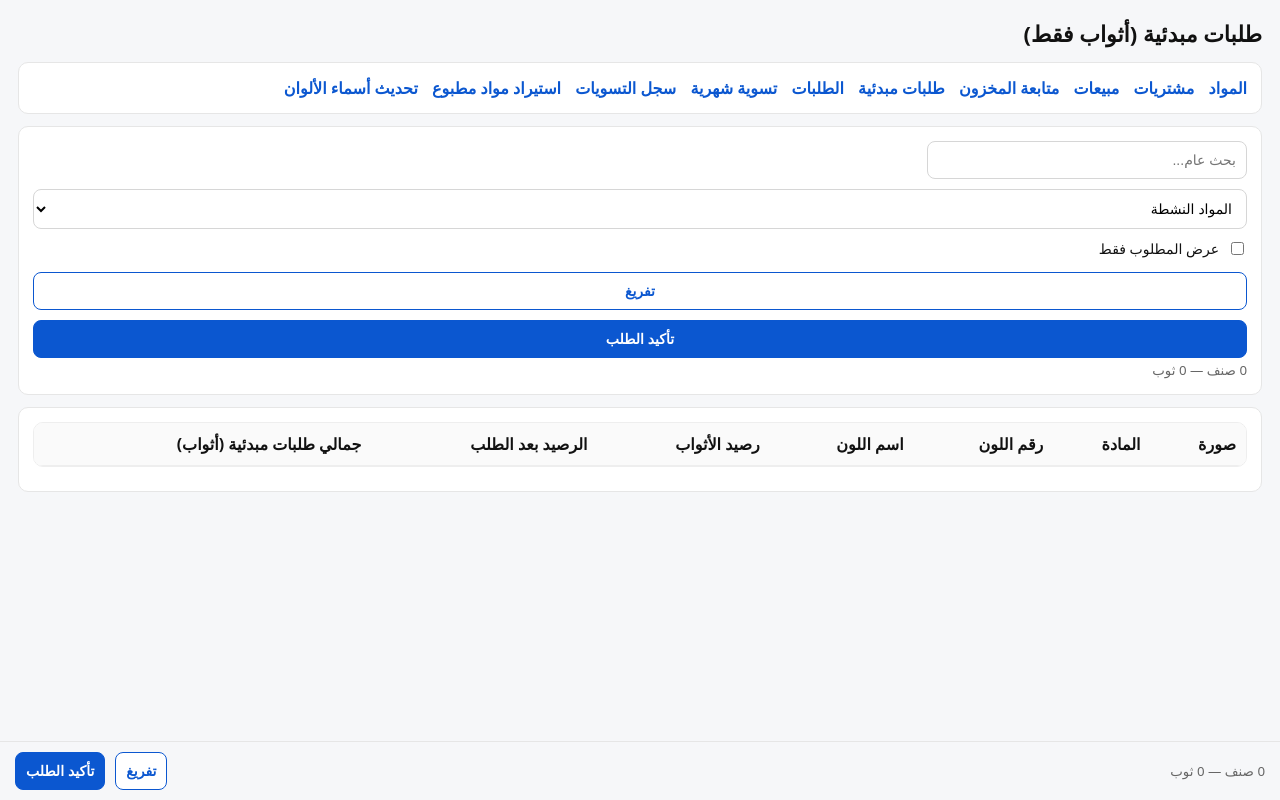
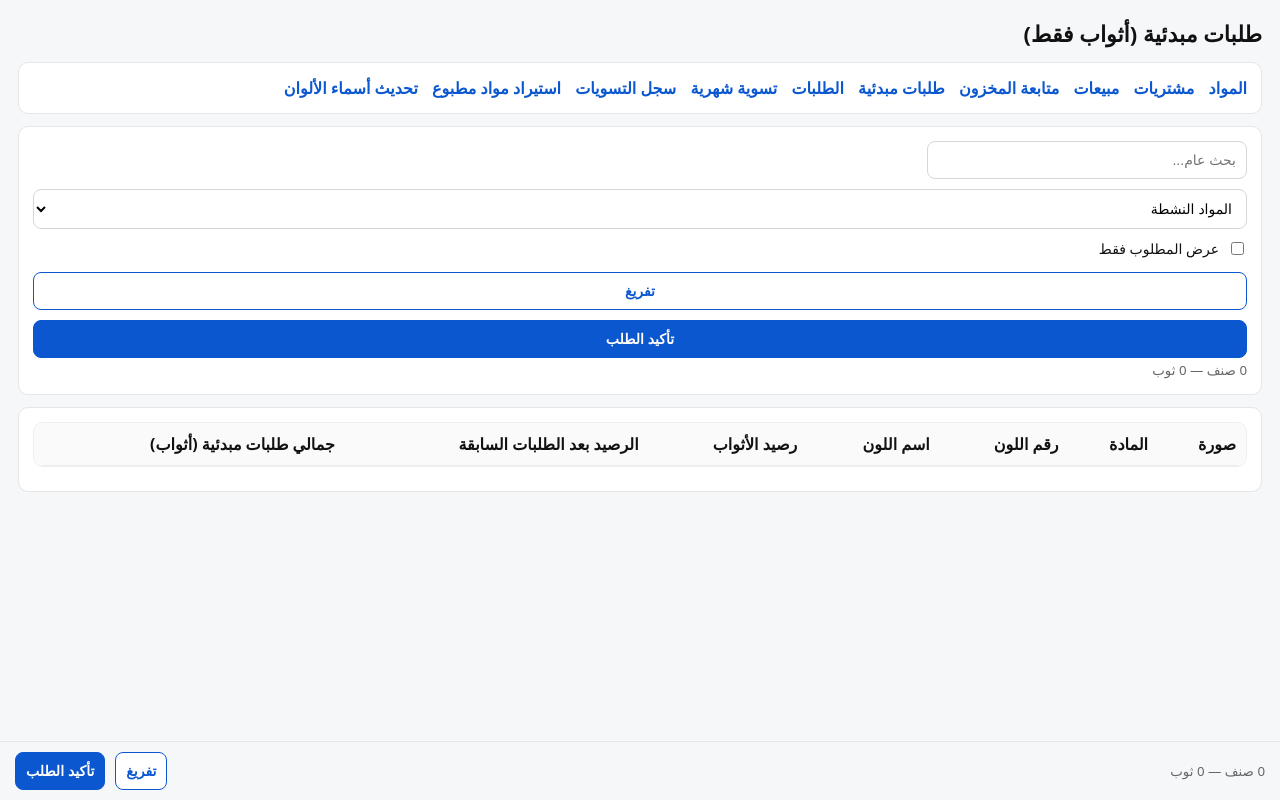
Before and after one commit to tamohadla/balance, a plain HTML site: page preorders.html in a window 1280 px wide. Drawn offline with nearby package versions, Linux system fonts and the light colour scheme; a script that the page names is missing.

Commit message:
Add files via upload

```diff
--- a/preorders.html
+++ b/preorders.html
@@ -50,7 +50,7 @@
               <th>رقم اللون</th>
               <th>اسم اللون</th>
               <th>رصيد الأثواب</th>
-              <th>الرصيد بعد الطلب</th>
+              <th>الرصيد بعد الطلبات السابقة</th>
               <th>جمالي طلبات مبدئية (أثواب)</th>
             </tr>
           </thead>
```
